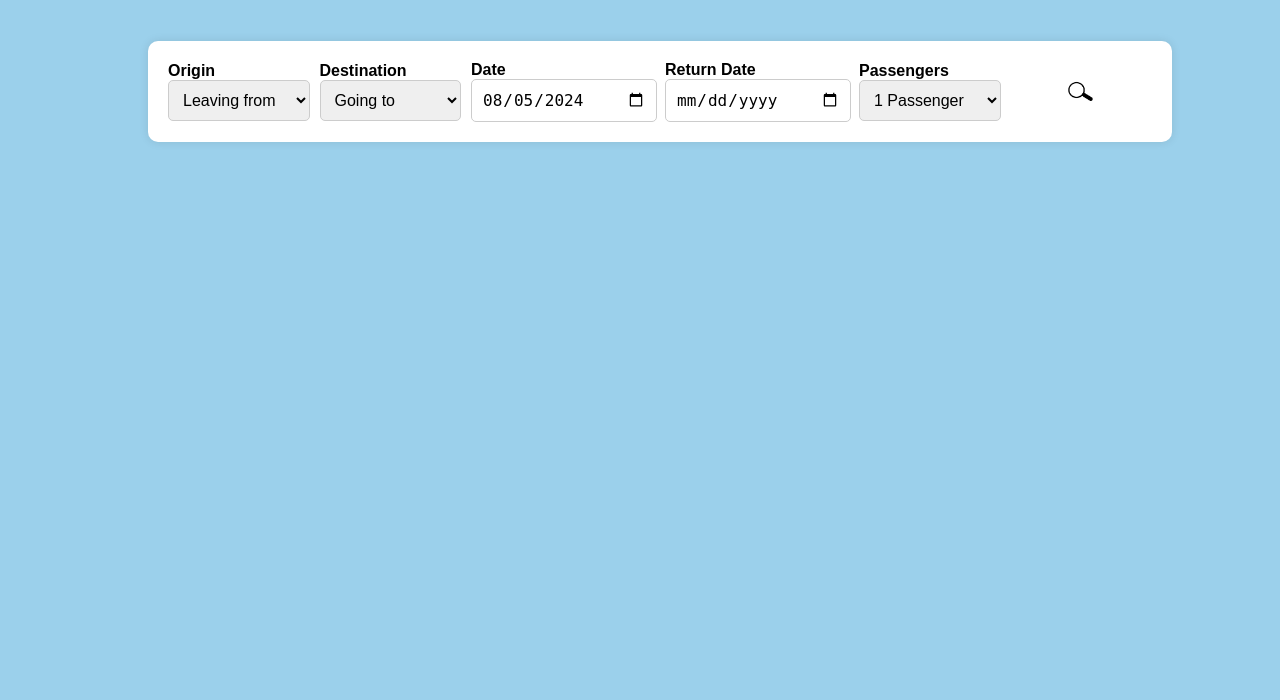
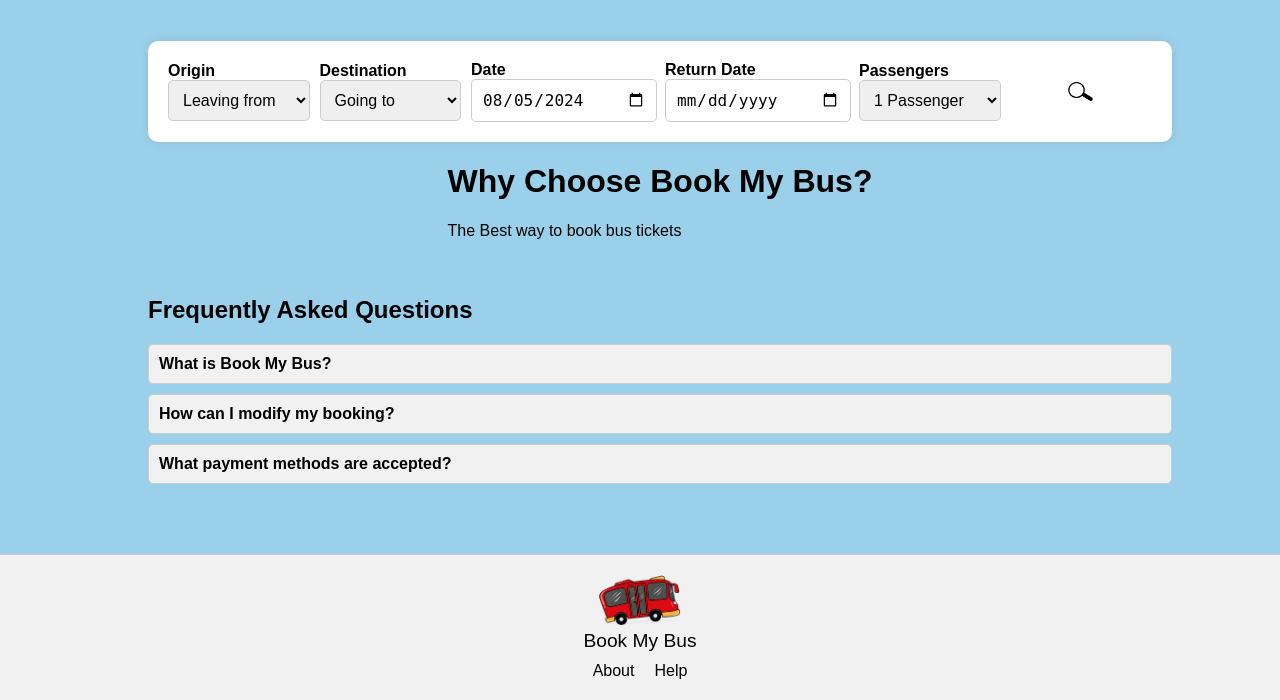
Before and after one commit to InduBachina/bookmybus, a PHP site: page / in a window 1280 px wide. Shown: the part 569-1269 px from the top of the page. Before the commit the page ends 711 px from the top, so only its background shows below. Run offline with PHP 8.4, Linux system fonts and the light colour scheme.

Commit message:
changes for home an dstyling

```diff
--- a/index.html
+++ b/index.html
@@ -75,6 +104,50 @@
                 </div>
             </form>
         </div>
+
+        <div class="description">
+            <h1>Why Choose Book My Bus?</h1>
+            <p>The Best way to book bus tickets</p>
+            <p></p>
+        </div>
+
+        <div class="faq-container">
+            <h2>Frequently Asked Questions</h2>
+            <div class="faq-item">
+                <button class="faq-question">What is Book My Bus?</button>
+                <div class="faq-answer">
+                    <p>Book My Bus is an online platform that allows you to book bus tickets for various destinations easily and quickly.</p>
+                </div>
+            </div>
+            <div class="faq-item">
+                <button class="faq-question">How can I modify my booking?</button>
+                <div class="faq-answer">
+                    <p>You can modify your booking by logging into your account and accessing the "My Bookings" section.</p>
+                </div>
+            </div>
+            <div class="faq-item">
+                <button class="faq-question">What payment methods are accepted?</button>
+                <div class="faq-answer">
+                    <p>We accept various payment methods including credit cards, debit cards, and online payment gateways.</p>
+                </div>
+            </div>
+        </div>
     </main>
+
+    <footer>
+        <div class="footer-logo">
+            <img src="logo.png" alt="Logo">
+            <div class="site-name">Book My Bus</div>
+        </div>
+        <nav>
+            <ul>
+                <li><a href="#">About</a></li>
+                <li><a href="#">Help</a></li>
+            </ul>
+        </nav>
+    </footer>
+
+    <script src="script.js"></script>
 </body>
+
 </html>
--- /dev/null
+++ b/script.js
@@ -0,0 +1,10 @@
+document.addEventListener('DOMContentLoaded', function() {
+    const questions = document.querySelectorAll('.faq-question');
+
+    questions.forEach(question => {
+        question.addEventListener('click', function() {
+            const answer = this.nextElementSibling;
+            answer.style.display = answer.style.display === 'block' ? 'none' : 'block';
+        });
+    });
+});
--- a/styles.css
+++ b/styles.css
@@ -172,3 +172,90 @@
 .para1{
     font-style: italic;
 }
+
+.faq-container {
+    width: 80%;
+    margin: 20px auto;
+}
+
+.faq-container h2 {
+    font-size: 1.5em;
+    margin-bottom: 20px;
+}
+
+.faq-item {
+    margin-bottom: 10px;
+}
+
+.faq-question {
+    width: 100%;
+    padding: 10px;
+    background-color: #f1f1f1;
+    border: 1px solid #ccc;
+    border-radius: 5px;
+    text-align: left;
+    cursor: pointer;
+    font-size: 1em;
+    font-weight: bold;
+    outline: none;
+}
+
+.faq-answer {
+    display: none;
+    padding: 10px;
+    border: 1px solid #ccc;
+    border-radius: 5px;
+    background-color: #fff;
+}
+
+.faq-answer p {
+    margin: 0;
+}
+
+/* Existing CSS remains unchanged */
+
+footer {
+    background-color: #f1f1f1;
+    padding: 20px;
+    text-align: center;
+    border-top: 1px solid #ccc;
+    margin-top: 20px;
+}
+
+.footer-logo {
+    display: flex;
+    flex-direction: column;
+    align-items: center;
+    margin-bottom: 10px;
+}
+
+.footer-logo img {
+    height: 50px;
+}
+
+.footer-logo .site-name {
+    font-size: 1.2em;
+    margin-top: 5px;
+}
+
+footer nav ul {
+    list-style-type: none;
+    margin: 0;
+    padding: 0;
+    display: flex;
+    justify-content: center;
+    gap: 20px;
+}
+
+footer nav ul li {
+    display: inline;
+}
+
+footer nav ul li a {
+    color: rgb(3, 3, 3);
+    text-decoration: none;
+}
+
+footer nav ul li a:hover {
+    text-decoration: underline;
+}
```
Also changed, not shown: other parts of index.html (+32 -3 lines).
